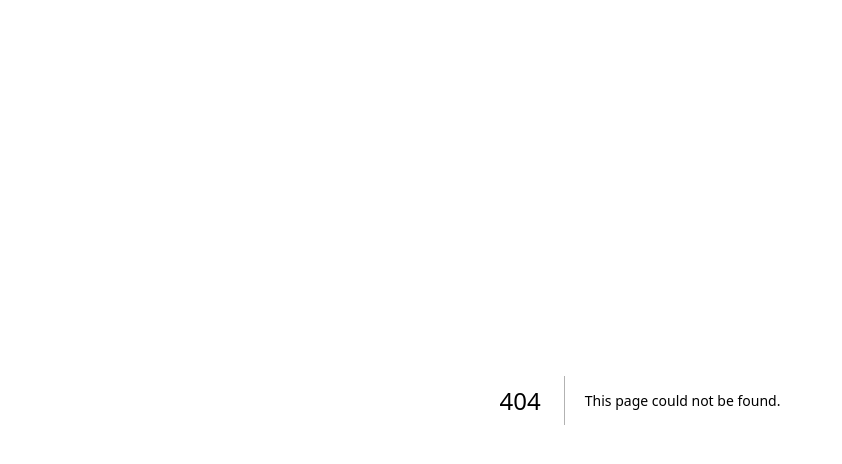
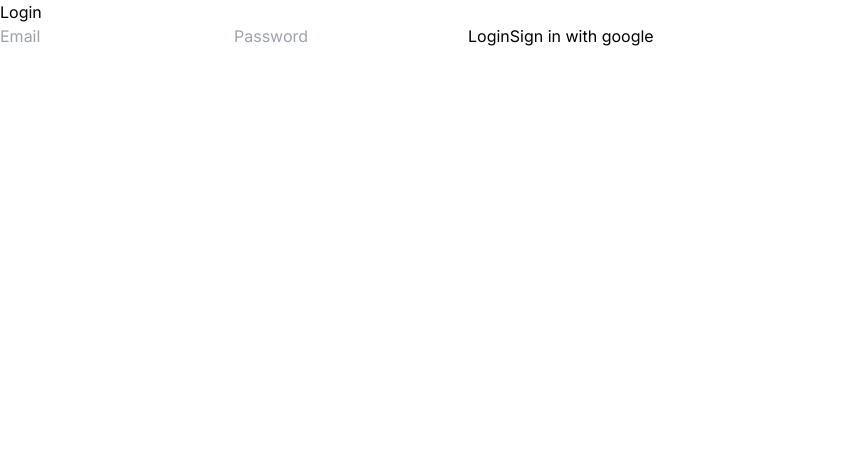
Before and after one commit to prabash19/nextFirebaseApp, a Next.js app: page /login in a window 1280 px wide. Before the commit this address had no page. Shown: the top 464 px of the page, without its empty margins (0-842 px from the left). Built offline with nearby package versions, Linux system fonts and the light colour scheme; no server answers.

Commit message:
firebase authentication functionality done

```diff
--- /dev/null
+++ b/app/login/page.tsx
@@ -0,0 +1,53 @@
+"use client";
+import React, { useState } from "react";
+import { auth } from "../../firebase/firebaseConfig";
+import {
+  signInWithEmailAndPassword,
+  GoogleAuthProvider,
+  signInWithPopup,
+} from "firebase/auth";
+import { useRouter } from "next/navigation";
+
+const Login = () => {
+  const router = useRouter();
+  const [email, setEmail] = useState("");
+  const [password, setPassword] = useState("");
+
+  const handleLogin = async () => {
+    try {
+      const res = await signInWithEmailAndPassword(auth, email, password);
+      router.push("/profile");
+      console.log("res is", res);
+    } catch (error) {
+      console.error("Error logging in:", error);
+    }
+  };
+  const handleSignIn = async () => {
+    const provider = new GoogleAuthProvider();
+    const res = await signInWithPopup(auth, provider);
+    router.push("/profile");
+    console.log("res is ", res);
+  };
+  return (
+    <div>
+      <h2>Login</h2>
+      <input
+        type="email"
+        value={email}
+        onChange={(e) => setEmail(e.target.value)}
+        placeholder="Email"
+      />
+      <input
+        type="password"
+        value={password}
+        onChange={(e) => setPassword(e.target.value)}
+        placeholder="Password"
+      />
+      <button onClick={handleLogin}>Login</button>
+
+      <button onClick={handleSignIn}>Sign in with google</button>
+    </div>
+  );
+};
+
+export default Login;
--- a/app/profile/page.tsx
+++ b/app/profile/page.tsx
@@ -1,9 +1,9 @@
 "use client";
 import React from "react";
 import { useRouter } from "next/navigation";
-import withAuth from "@/components/withAuth";
+import protectedRoutes from "@/hoc/protectedRoutes";
 import { signOut } from "firebase/auth";
-import { auth } from "../../firebaseConfig";
+import { auth } from "../../firebase/firebaseConfig";
 const Dashboard: React.FC = () => {
   const router = useRouter();
   const handleSignOut = async () => {
@@ -22,4 +22,4 @@ const Dashboard: React.FC = () => {
   );
 };
 
-export default withAuth(Dashboard);
+export default protectedRoutes(Dashboard);
--- a/app/signup/page.tsx
+++ b/app/signup/page.tsx
@@ -1,7 +1,7 @@
 "use client";
 import React, { useState } from "react";
 import { useRouter } from "next/navigation";
-import { auth } from "../../firebaseConfig";
+import { auth } from "../../firebase/firebaseConfig";
 import { createUserWithEmailAndPassword } from "firebase/auth";
 const Signup: React.FC = () => {
   const router = useRouter();
--- a/auth.tsx
+++ b/firebase/auth.tsx
@@ -1,4 +1,3 @@
-// hooks/useAuth.ts
 import { useEffect, useState } from "react";
 import { onAuthStateChanged, User } from "firebase/auth";
 import { auth } from "./firebaseConfig";
--- a/components/withAuth.tsx
+++ b/hoc/protectedRoutes.tsx
@@ -1,31 +1,27 @@
 "use client";
 import { useRouter } from "next/navigation";
 import { useEffect } from "react";
-import useAuth from "../auth";
+import useAuth from "../firebase/auth";
 
-const withAuth = (WrappedComponent: React.FC) => {
+const protectedRoutes = (WrappedComponent: React.FC) => {
   const ComponentWithAuth: React.FC = (props) => {
     const { user, loading } = useAuth();
     const router = useRouter();
-
     useEffect(() => {
       if (!loading && !user) {
-        router.replace("/signup");
+        router.replace("/login");
       }
     }, [loading, user, router]);
-
     if (loading) {
       return <div>Loading...</div>;
     }
-
     if (!user) {
       return null;
     }
-
     return <WrappedComponent {...props} />;
   };
 
   return ComponentWithAuth;
 };
 
-export default withAuth;
+export default protectedRoutes;
```
Also changed, not shown: firebase/firebaseConfig.js (renamed from firebaseConfig.js).
